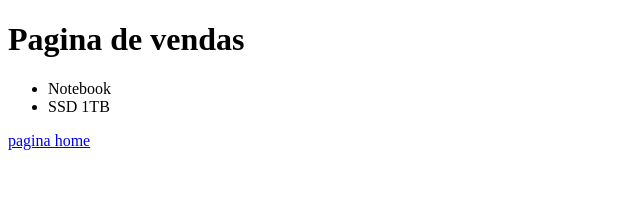
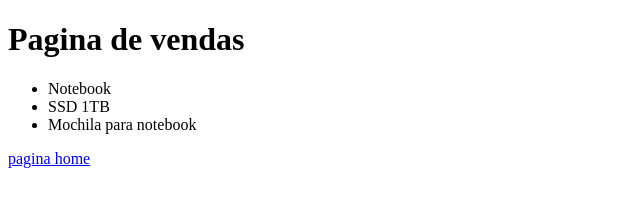
Before and after one commit to CodeMasterAlisson/curso-git, a plain HTML site: page vendas.html in a window 1280 px wide. Shown: the whole page, without its empty margins (0-640 px from the left). Drawn offline with Linux system fonts and the light colour scheme.

Commit message:
clonado projeto e alterando

```diff
--- a/vendas.html
+++ b/vendas.html
@@ -10,6 +10,7 @@
     <ul>
         <li>Notebook</li>
         <li>SSD 1TB</li>
+        <li>Mochila para notebook</li>
     </ul>
     <a href="./index.html">pagina home</a>
 </body>
```
